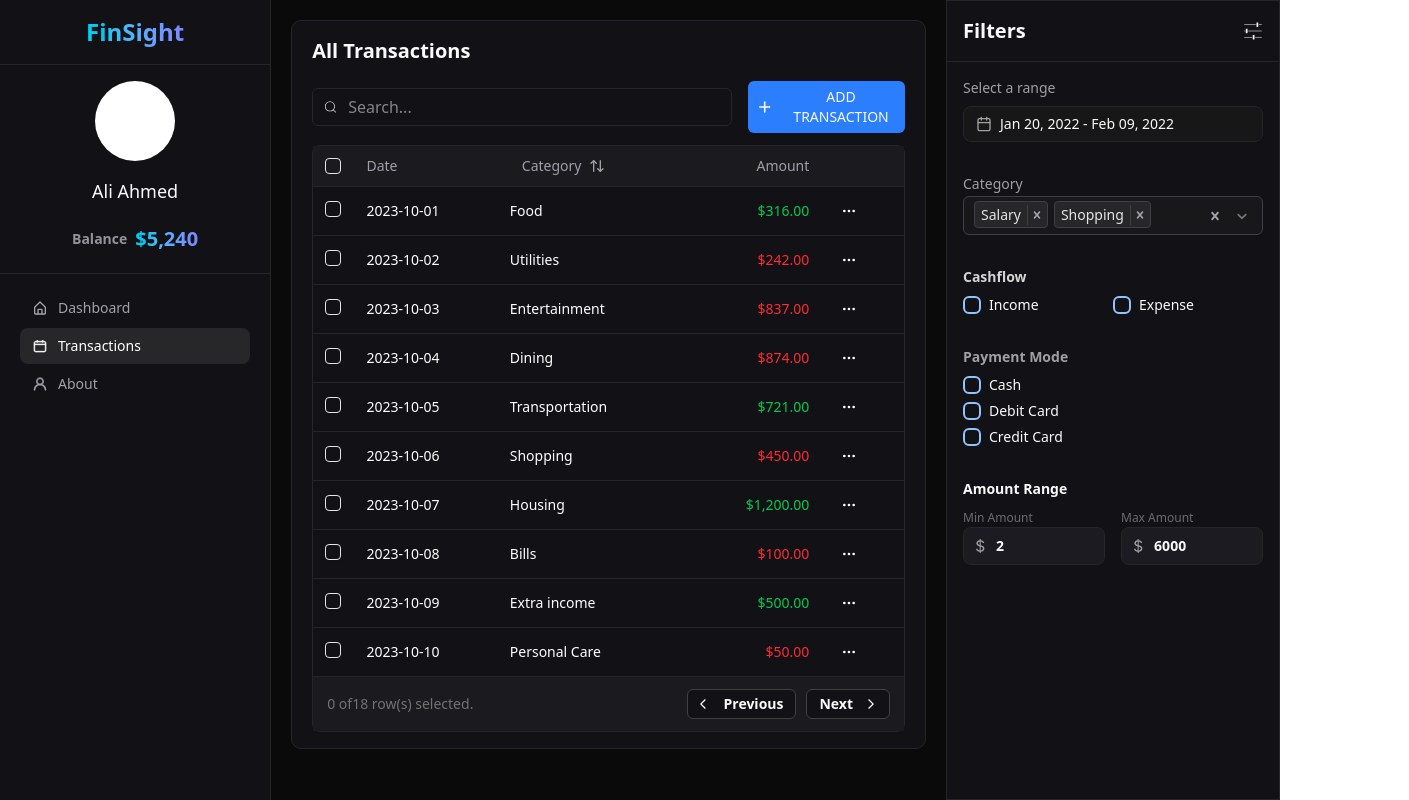
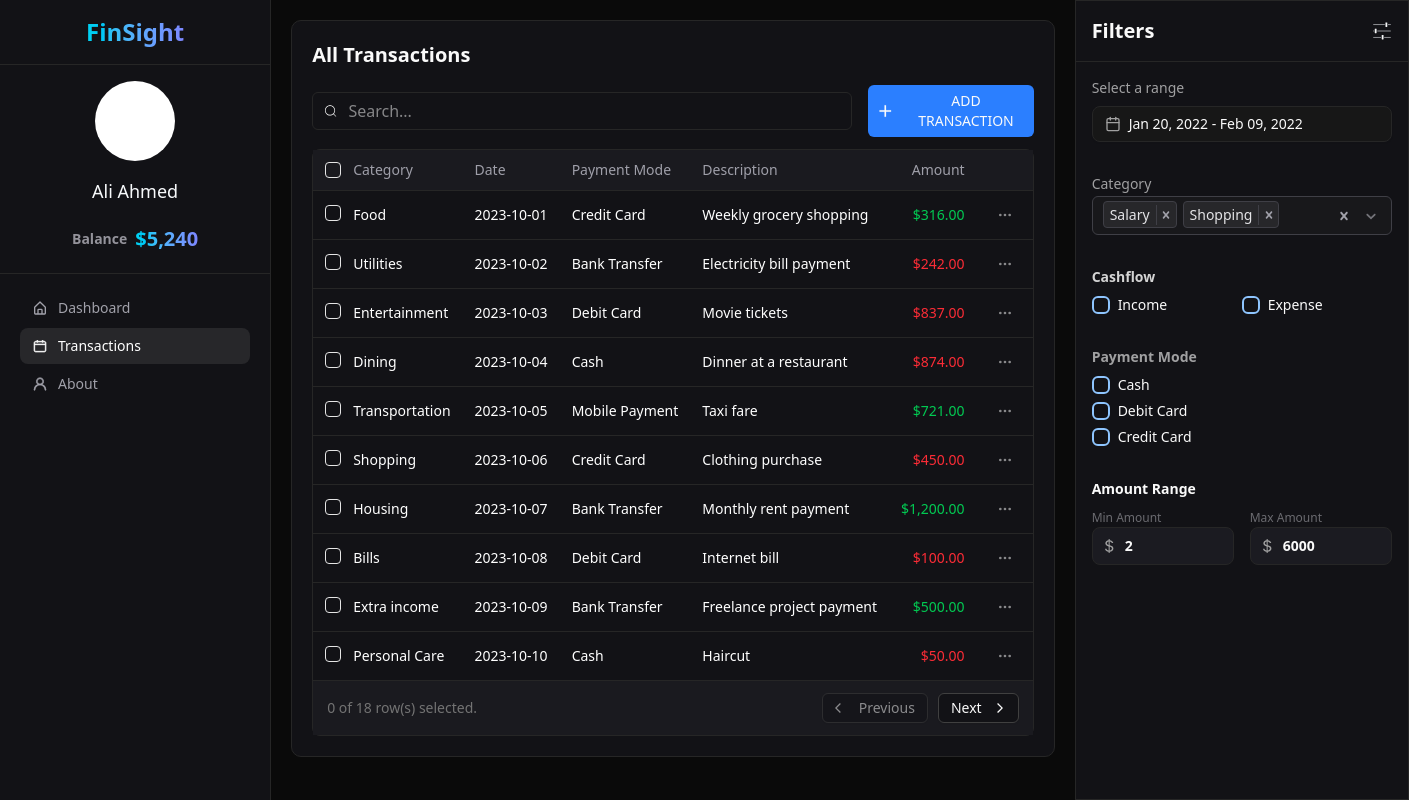
Before and after one commit to A-7amid/fin-sight, a React (Vite) app: page /transactions in a window 1280 px wide. Shown: the whole page, 1409 px wide, since content can reach past the window. Built offline with nearby package versions, Linux system fonts and the light colour scheme.

Commit message:
transations table done

```diff
--- a/package.json
+++ b/package.json
@@ -28,7 +28,7 @@
     "clsx": "^2.1.1",
     "date-fns": "^4.1.0",
     "framer-motion": "^12.9.4",
-    "lucide-react": "^0.503.0",
+    "lucide-react": "^0.509.0",
     "react": "19.1.0",
     "react-chartjs-2": "^5.3.0",
     "react-date-range": "^2.0.1",
--- a/src/components/AddTransactionForm.jsx
+++ b/src/components/AddTransactionForm.jsx
@@ -54,7 +54,7 @@ const AddTransactionForm = () => {
 
                 <div className="flex flex-col gap-y-2">
                   <label htmlFor="time" className="transaction-labels">
-                    Choose a Date
+                    Choose a Time
                   </label>
                   <input
                     className="flex items-center border bg-white/5 hover:bg-white/10 border-neutral-700 hover:border-neutral-600 cursor-pointer rounded-sm p-1"
--- a/src/components/DataTable.jsx
+++ b/src/components/DataTable.jsx
@@ -8,7 +8,14 @@ import {
   getSortedRowModel,
   useReactTable,
 } from "@tanstack/react-table";
-import { ArrowUpDown, ChevronDown, MoreHorizontal, X } from "lucide-react";
+import {
+  ArrowUpDown,
+  Camera,
+  ChevronDown,
+  MoreHorizontal,
+  Soup,
+  X,
+} from "lucide-react";
 
 import { Button } from "@/components/ui/button";
 import { Checkbox } from "@/components/ui/checkbox";
@@ -239,26 +246,39 @@ export const columns = [
     enableSorting: false,
     enableHiding: false,
   },
+
+  {
+    accessorKey: "category",
+    header: ({ column }) => {
+      return (
+        <span
+        // onClick={() => column.toggleSorting(column.getIsSorted() === "asc")}
+        >
+          Category
+          {/* <ArrowUpDown /> */}
+        </span>
+      );
+    },
+    cell: ({ row }) => <div>{row.getValue("category")}</div>,
+  },
   {
     accessorKey: "date",
     header: "Date",
     cell: ({ row }) => <div className="capitalize">{row.getValue("date")}</div>,
   },
   {
-    accessorKey: "category",
-    header: ({ column }) => {
-      return (
-        <Button
-          variant="ghost"
-          className="hover:bg-white/10 hover:text-white/80 cursor-pointer"
-          onClick={() => column.toggleSorting(column.getIsSorted() === "asc")}
-        >
-          Category
-          <ArrowUpDown />
-        </Button>
-      );
+    accessorKey: "paymentMode",
+    header: "Payment Mode",
+    cell: ({ row }) => (
+      <div className="capitalize">{row.getValue("paymentMode")}</div>
+    ),
+  },
+  {
+    accessorKey: "description",
+    header: "Description",
+    cell: ({ row }) => {
+      return <div>{row.getValue("description")}</div>;
     },
-    cell: ({ row }) => <div>{row.getValue("category")}</div>,
   },
   {
     accessorKey: "amount",
@@ -274,7 +294,7 @@ export const columns = [
       return (
         <div
           className={cn("text-right font-medium text-red-500", {
-            "text-green-500": row.original.transactionType == "income",
+            "text-green-500": row.original.transactionType === "income",
           })}
         >
           {formatted}
@@ -285,27 +305,28 @@ export const columns = [
   {
     id: "actions",
     enableHiding: false,
-    cell: ({ row }) => {
-      const transiction = row.original;
-
+    cell: () => {
       return (
         <DropdownMenu>
           <DropdownMenuTrigger asChild>
-            <Button variant="ghost" className="h-8 w-8 p-0">
+            <Button
+              variant="ghost"
+              className="h-8 w-8 p-0 cursor-pointer text-white/50 hover:text-white hover:bg-[#3a3a43a9]"
+            >
               <span className="sr-only">Open menu</span>
               <MoreHorizontal />
             </Button>
           </DropdownMenuTrigger>
-          <DropdownMenuContent align="end">
-            <DropdownMenuLabel>Actions</DropdownMenuLabel>
-            <DropdownMenuItem
-              onClick={() => navigator.clipboard.writeText(transiction.id)}
-            >
-              Copy transiction ID
+          <DropdownMenuContent
+            className="bg-[#1a1a1f] border-neutral-800"
+            align="end"
+          >
+            <DropdownMenuItem className="text-white focus:text-white focus:bg-[#3a3a43a9]">
+              Edit
             </DropdownMenuItem>
-            <DropdownMenuSeparator />
-            <DropdownMenuItem>View customer</DropdownMenuItem>
-            <DropdownMenuItem>View transiction details</DropdownMenuItem>
+            <DropdownMenuItem className="text-red-500 focus:text-red-500 focus:bg-[#3a3a43a9]">
+              Delete
+            </DropdownMenuItem>
           </DropdownMenuContent>
         </DropdownMenu>
       );
@@ -351,8 +372,8 @@ export function DataTable() {
   };
 
   return (
-    <div className="px-5">
-      <div className="flex items-center mb-3 gap-x-4 w-full h-fit">
+    <div className="px-5 min:h-full">
+      <div className="flex items-center mb-3 gap-x-4 w-full">
         <div className="w-[80%] bg-[#121216] p-1.5 flex items-center border-neutral-800 border rounded-sm focus-within:border-blue-500 transition duration-75 justify-between">
           <div className="flex items-center pl-1 gap-x-2.5 w-full">
             <CiSearch />
@@ -369,7 +390,7 @@ export function DataTable() {
           </div>
           {isDeleteShown && (
             <X
-              className="size-4 cursor-pointer stroke-zinc-400 hover:stroke-zinc-100 transition duration-100"
+              className="size-5 cursor-pointer stroke-zinc-400 hover:stroke-zinc-100 transition duration-100"
               onClick={() => {
                 searchRef.current.value = "";
                 handleSearch({ target: { value: "" } });
@@ -412,7 +433,7 @@ export function DataTable() {
                 <TableRow
                   key={row.id}
                   data-state={row.getIsSelected() && "selected"}
-                  className="data-[state=selected]:bg-white/10 py-10"
+                  className="data-[state=selected]:bg-white/10 py-10 hover:bg-[#28282fa9]"
                 >
                   {row.getVisibleCells().map((cell) => (
                     <TableCell key={cell.id}>
@@ -445,26 +466,30 @@ export function DataTable() {
 
         <div className="flex items-center w-full justify-between space-x-2 py-3 bg-[#1a1a1f] border-t border-neutral-800 px-3.5">
           <div className="text-sm text-muted-foreground">
-            {table.getFilteredSelectedRowModel().rows.length} of
+            {table.getFilteredSelectedRowModel().rows.length} of{" "}
             {table.getFilteredRowModel().rows.length} row(s) selected.
           </div>
-          <div className="space-x-2.5 flex">
-            <button
-              className="cursor-pointer border border-neutral-700 bg-[#121216] rounded-sm px-3 py-1 text-sm font-semibold flex gap-x-3 items-center"
+          <div className="space-x-2.5 flex items-center">
+            <Button
+              size="xs"
+              variant="outline"
+              className="cursor-pointer border border-neutral-700 bg-[#121216] rounded-sm px-3 py-1 text-sm flex gap-x-3 items-center"
               onClick={() => table.previousPage()}
               disabled={!table.getCanPreviousPage()}
             >
-              <MdArrowBackIos className="text-xs" />
+              <MdArrowBackIos className="size-3" />
               <span>Previous</span>
-            </button>
-            <button
+            </Button>
+            <Button
+              size="xs"
+              variant="outline"
               onClick={() => table.nextPage()}
               disabled={!table.getCanNextPage()}
-              className="cursor-pointer border border-neutral-700 bg-[#121216] rounded-sm px-3 py-1 text-sm font-semibold flex gap-x-3 items-center"
+              className="cursor-pointer border border-neutral-700 bg-[#121216] hover:bg-[#2c2c33] rounded-sm px-3 py-1 text-sm flex gap-x-3 items-center"
             >
               <span>Next</span>
-              <MdArrowForwardIos className="text-xs" />
-            </button>
+              <MdArrowForwardIos className="size-3" />
+            </Button>
           </div>
         </div>
       </div>
--- a/src/components/RecentTransactions.jsx
+++ b/src/components/RecentTransactions.jsx
@@ -59,6 +59,14 @@ const recentTransactions = [
   // },
 ];
 
+const transactionsHeads = [
+  "Date",
+  "Category",
+  "Payment Mode",
+  "Description",
+  "Amount",
+];
+
 const RecentTransactions = () => {
   return (
     <div className="rounded-lg flex flex-col border border-neutral-800 pt-5 mb-3 bg-[#121216] w-full">
@@ -69,17 +77,20 @@ const RecentTransactions = () => {
       <Table>
         <TableHeader className="gap-5">
           <TableRow>
-            <TableHead>Date</TableHead>
-            <TableHead>Category</TableHead>
-            <TableHead>Payment Mode</TableHead>
-            <TableHead>Description</TableHead>
-            <TableHead className="text-end">Amount</TableHead>
+            {transactionsHeads.map((head, i) => (
+              <TableHead
+                className={cn({ "text-end": head.toLowerCase() === "amount" })}
+                key={i}
+              >
+                {head}
+              </TableHead>
+            ))}
           </TableRow>
         </TableHeader>
 
         <TableBody>
           {recentTransactions.map((transaction) => (
-            <TableRow className="" key={transaction.id}>
+            <TableRow className="hover:bg-[#24242a]" key={transaction.id}>
               <TableCell className="font-light text-neutral-400">
                 {transaction.date}
               </TableCell>
--- a/src/components/Transactions.jsx
+++ b/src/components/Transactions.jsx
@@ -46,8 +46,8 @@ import { DataTable } from "./DataTable";
 
 const Transactions = () => {
   return (
-    <div className="flex flex-col mx-auto container py-5 w-full relative">
-      <div className="bg-[#121216] flex flex-col py-4 gap-y-4 rounded-lg h-full w-full border border-neutral-800">
+    <div className="flex flex-col mx-auto container my-5 w-full h-full">
+      <div className="bg-[#121216] flex flex-col py-5 gap-y-4 rounded-lg w-full border border-neutral-800">
         <h2 className="font-semibold text-xl px-5">All Transactions</h2>
         {/* <div className="h-px w-full bg-neutral-800"></div> */}
 
--- a/src/components/Transactionsbar.jsx
+++ b/src/components/Transactionsbar.jsx
@@ -255,14 +255,14 @@ const Transactionsbar = () => {
                   <input
                     type="number"
                     defaultValue="2"
-                    onInput={(e) => handleLimitation(e)}
+                    onInput={(e) => {
+                      handleLimitation(e);
+                    }}
                     className="outline-none w-full font-semibold"
                   />
                 </div>
               </div>
             </div>
-
-            {/* <div className="h-px bg-blue-400 w-2.5"></div> */}
 
             <div>
               <span className="text-[#6b6b70] text-xs">Max Amount</span>
--- a/src/components/ui/table.jsx
+++ b/src/components/ui/table.jsx
@@ -21,7 +21,7 @@ function TableHeader({ className, ...props }) {
   return (
     <thead
       data-slot="table-header"
-      className={cn("[&_tr]:border-b-0 hover:bg-zinc-900", className)}
+      className={cn("[&_tr]:border-b-0", className)}
       {...props}
     />
   );
@@ -55,7 +55,7 @@ function TableRow({ className, ...props }) {
     <tr
       data-slot="table-row"
       className={cn(
-        "hover:bg-zinc-900 data-[state=selected]:bg-muted border-b border-neutral-800 transition-colors",
+        "data-[state=selected]:bg-muted border-b border-neutral-800 transition-colors",
         className
       )}
       {...props}
@@ -68,7 +68,7 @@ function TableHead({ className, ...props }) {
     <th
       data-slot="table-head"
       className={cn(
-        "text-zinc-400 hover:bg-zinc-900 h-10 px-3 text-left align-middle font-medium whitespace-nowrap [&:has([role=checkbox])]:pr-0 [&>[role=checkbox]]:translate-y-[2px]",
+        "text-zinc-400 h-10 px-3 text-left align-middle font-medium whitespace-nowrap [&:has([role=checkbox])]:pr-0 [&>[role=checkbox]]:translate-y-[2px]",
         className
       )}
       {...props}
```
Also changed, not shown: 1 other file (tests, documents, lock files or other folders).
